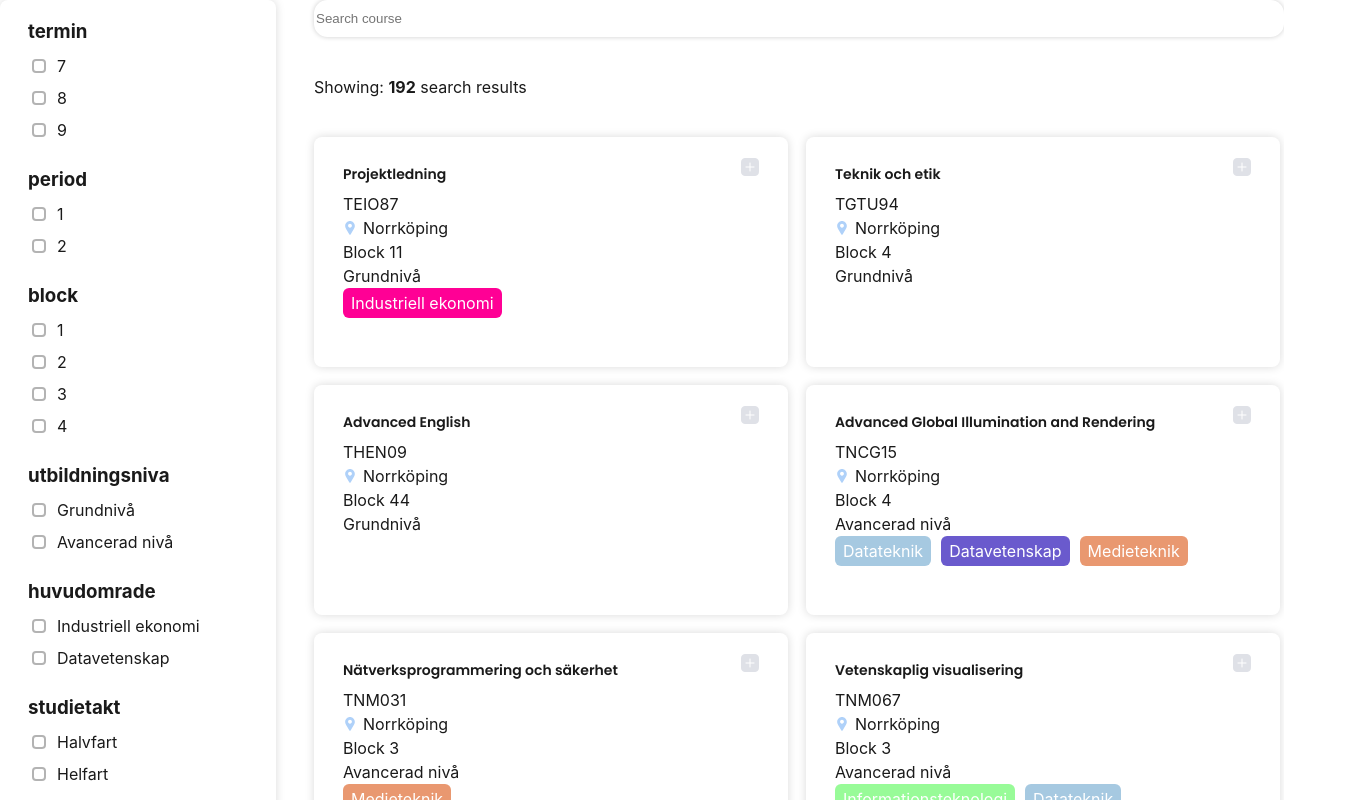
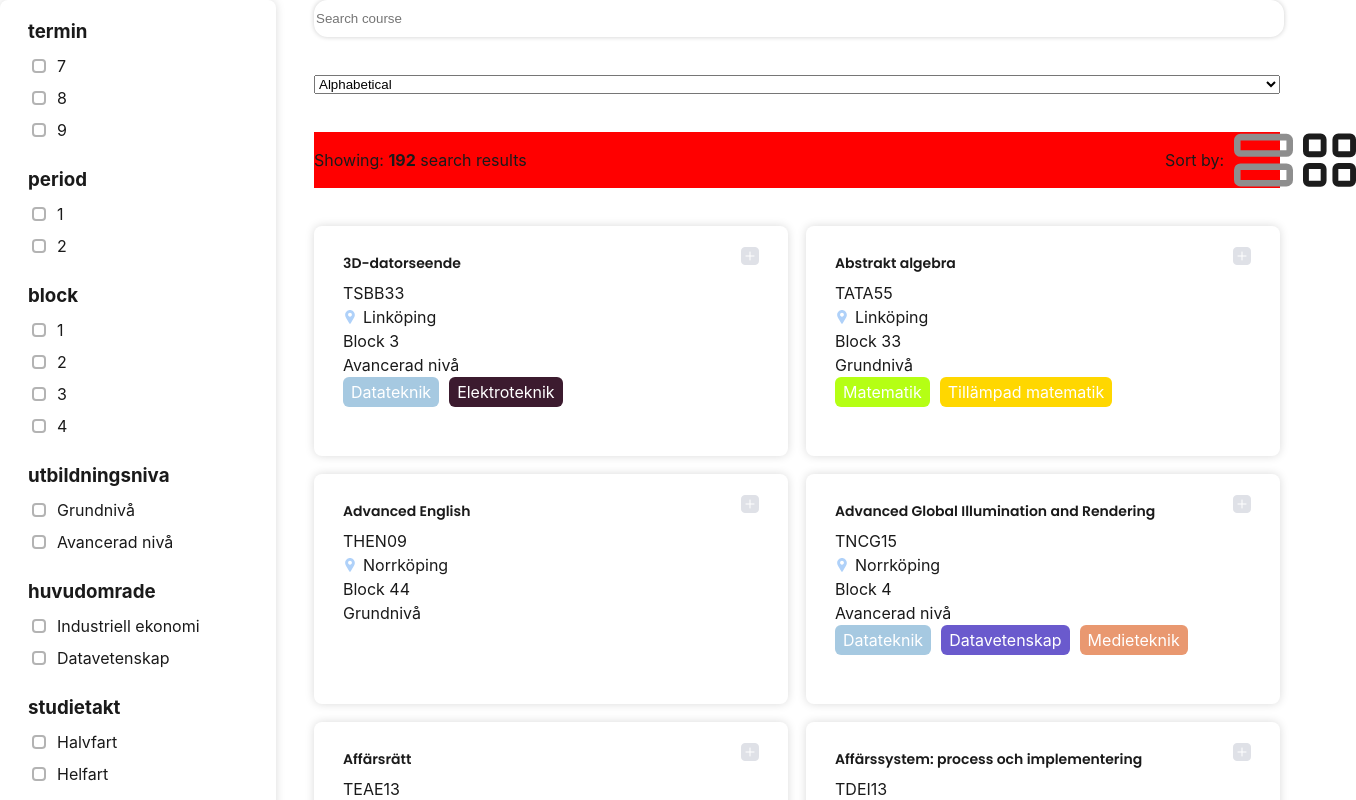
Before and after one commit to filipbagen/course-finder, a React (Vite) app: page / in a window 1280 px wide. Shown: the top 800 px of the page, 1356 px wide, since content can reach past the window. Built offline with nearby package versions, Linux system fonts and the light colour scheme.

Commit message:
Added sorting property

```diff
--- a/src/App.jsx
+++ b/src/App.jsx
@@ -9,6 +9,7 @@ import CourseList from './components/CourseList';
 import filterCourses from './components/filterCourses';
 import SearchComponent from './components/SearchComponent';
 import FilterPanelComponent from './components/FilterPanelComponent';
+import SortingOptions from './components/SortingOptions';
 
 // styled
 const Container = styled.div`
@@ -31,162 +32,39 @@ const Test = styled.div`
   top: 0;
 `;
 
-/**
+const App = () => {
+  // functions
+  const sortCourses = (courses, sortCriteria) => {
+    // Make a shallow copy of the courses array to sort
+    let sortedCourses = [...courses];
 
-const App = () => {
-  // NEW
-  const matchText = (course) => {
-    const text = searchString.toLowerCase();
-    // Add any other course properties you want to search within
-    return (
-      course.kursnamn.toLowerCase().includes(text) ||
-      course.kurskod.toLowerCase().includes(text)
-    );
+    switch (sortCriteria) {
+      case 'Alphabetical':
+        sortedCourses.sort((a, b) => a.kursnamn.localeCompare(b.kursnamn));
+        break;
+
+      case 'ReverseAlphabetical':
+        sortedCourses.sort((a, b) => b.kursnamn.localeCompare(a.kursnamn));
+        break;
+
+      case 'Course Coode':
+        sortedCourses.sort((a, b) => a.kurskod.localeCompare(b.kurskod));
+        break;
+
+      case 'Course Code Reverse':
+        sortedCourses.sort((a, b) => b.kurskod.localeCompare(a.kurskod));
+        break;
+
+      default:
+        break;
+    }
+
+    return sortedCourses;
   };
 
-  // NEW
-  const [searchString, setSearchString] = useState('');
-
-  // Define all your filter types and their possible values
-  const filterOptions = {
-    termin: ['7', '8', '9'],
-    period: ['1', '2'],
-    block: ['1', '2', '3', '4'],
-    utbildningsniva: ['Grundnivå', 'Avancerad nivå'],
-    huvudomrade: ['Industriell ekonomi', 'Datavetenskap'],
-    studietakt: ['Halvfart', 'Helfart'],
-    ort: ['Norrköping', 'Linköping'],
-    // ... add new filter types here
-  };
-
-  // Create a state object that will hold the selected values for each filter type
-  const [selectedFilters, setSelectedFilters] = useState(
-    Object.keys(filterOptions).reduce((acc, filterType) => {
-      acc[filterType] = [];
-      return acc;
-    }, {})
-  );
-
-  const handleFilterChange = (filterType) => (event) => {
-    const value = event.target.value;
-    setSelectedFilters((currentFilters) => {
-      const updatedFilters = currentFilters[filterType].includes(value)
-        ? currentFilters[filterType].filter((item) => item !== value)
-        : [...currentFilters[filterType], value];
-
-      return { ...currentFilters, [filterType]: updatedFilters };
-    });
-  };
-
-  // NEW
-  const TextInput = (event) => {
-    setSearchString(event.target.value);
-  };
-
-  // NEW
-  const getFilteredCourses = () => {
-    // First apply the filters from the filter panel
-    const coursesAfterFilter = DB.filter((course) =>
-      Object.entries(selectedFilters).every(
-        ([filterType, filterValues]) =>
-          filterValues.length === 0 ||
-          filterValues.some((value) => course[filterType]?.includes(value))
-      )
-    );
-
-    // Then apply the text search on the results of the filters
-    // NEW
-    return searchString
-      ? coursesAfterFilter.filter(matchText)
-      : coursesAfterFilter;
-  };
-
-  // Call getFilteredCourses() to get the final list of courses to display
-  const filteredCourses = getFilteredCourses();
-
-  return (
-    <>
-      <Container>
-        <FilterPanel>
-          <Filter
-            title="Semester"
-            filterType="termin"
-            filterValues={filterOptions.termin}
-            handleFilterChange={handleFilterChange('termin')}
-            selectedValues={selectedFilters.termin}
-          />
-
-          <Filter
-            title="Period"
-            filterType="period"
-            filterValues={filterOptions.period}
-            handleFilterChange={handleFilterChange('period')}
-            selectedValues={selectedFilters.period}
-          />
-
-          <Filter
-            title="Block"
-            filterType="block"
-            filterValues={filterOptions.block}
-            handleFilterChange={handleFilterChange('block')}
-            selectedValues={selectedFilters.block}
-          />
-
-          <Filter
-            title="Level"
-            filterType="utbildningsniva"
-            filterValues={filterOptions.utbildningsniva}
-            handleFilterChange={handleFilterChange('utbildningsniva')}
-            selectedValues={selectedFilters.utbildningsniva}
-          />
-
-          <Filter
-            title="Study Pace"
-            filterType="studietakt"
-            filterValues={filterOptions.studietakt}
-            handleFilterChange={handleFilterChange('studietakt')}
-            selectedValues={selectedFilters.studietakt}
-          />
-
-          <Filter
-            title="Field of Study"
-            filterType="huvudomrade"
-            filterValues={filterOptions.huvudomrade}
-            handleFilterChange={handleFilterChange('huvudomrade')}
-            selectedValues={selectedFilters.huvudomrade}
-          />
-
-          <Filter
-            title="Location"
-            filterType="ort"
-            filterValues={filterOptions.ort}
-            handleFilterChange={handleFilterChange('ort')}
-            selectedValues={selectedFilters.ort}
-          />
-
-        </FilterPanel>
-
-        <InputDiv>
-          <Input onChange={TextInput} placeholder="Search course..." />
-        </InputDiv>
-
-        <Courses>
-          {filteredCourses.map((course) => (
-            <CourseBlock key={course.kurskod} course={course} />
-          ))}
-        </Courses>
-      </Container>
-    </>
-  );
-};
-
-export default App;
-
-*/
-
-const App = () => {
   const [searchString, setSearchString] = useState('');
   const [selectedFilters, setSelectedFilters] = useState({}); // assume initial state is set
+  const [sortCriteria, setSortCriteria] = useState('Alphabetical'); // default sorting criteria
 
   // ... Assume all the handler functions and other logic are here
   const filterOptions = {
@@ -233,6 +111,7 @@ const App = () => {
 
   // Assume this method filters the DB based on searchString and selectedFilters
   const filteredCourses = filterCourses(DB, searchString, selectedFilters);
+  const sortedCourses = sortCourses(filteredCourses, sortCriteria);
 
   return (
     <>
@@ -247,7 +126,8 @@ const App = () => {
 
         <SearchCourseSection>
           <SearchComponent onSearchChange={handleSearchChange} />
-          <CourseList courses={filteredCourses} />
+          <SortingOptions onSortCriteriaChange={setSortCriteria} />
+          <CourseList courses={filteredCourses && sortedCourses} />
         </SearchCourseSection>
       </Container>
     </>
--- a/src/components/CourseList.jsx
+++ b/src/components/CourseList.jsx
@@ -1,8 +1,9 @@
-import React from 'react';
+import React, { useState } from 'react';
 import styled from 'styled-components';
 
 // components
 import CourseBlock from './CourseBlock';
+import SortingOptions from './SortingOptions';
 
 const Courses = styled.div`
   display: flex;
@@ -14,16 +15,44 @@ const Courses = styled.div`
 `;
 
 const SearchResults = styled.div`
+  display: flex;
+  justify-content: space-between;
   margin: 0;
+
+  background-color: red;
+`;
+
+const CourseView = styled.div`
+  display: flex;
+  gap: 10px;
+`;
+
+const SortContainer = styled.div`
+  display: flex;
+  gap: 10px;
 `;
 
 const CourseList = ({ courses }) => {
-  console.log(typeof courses);
+  const [sortCriteria, setSortCriteria] = useState('Alphabetical'); // default sorting criteria
 
   return (
     <>
       <SearchResults>
-        Showing: <strong>{Object.keys(courses).length}</strong> search results
+        <p>
+          Showing: <strong>{Object.keys(courses).length}</strong> search results
+        </p>
+
+        <SortContainer>
+          <div>
+            <p>Sort by:</p>
+            {/* <SortingOptions onSortCriteriaChange={setSortCriteria} /> */}
+          </div>
+
+          <CourseView>
+            <img src="public/img/list_view.svg" alt="" />
+            <img src="public/img/grid_view.svg" alt="" />
+          </CourseView>
+        </SortContainer>
       </SearchResults>
 
       <Courses>
--- a/src/components/FilterCourses.jsx
+++ b/src/components/FilterCourses.jsx
@@ -1,5 +1,3 @@
-import React from 'react';
-
 const filterCourses = (courses, searchString, selectedFilters) => {
   const searchLower = searchString.toLowerCase();
 
--- /dev/null
+++ b/src/components/SortingOptions.jsx
@@ -0,0 +1,19 @@
+import React from 'react';
+
+const SortingOptions = ({ onSortCriteriaChange }) => {
+  return (
+    <select
+      onChange={(e) => onSortCriteriaChange(e.target.value)}
+      defaultValue="Alphabetical"
+    >
+      <option value="Alphabetical">Alphabetical</option>
+      <option value="ReverseAlphabetical">Reverse Alphabetical</option>
+      <option value="Course Code">Course Code</option>
+      <option value="Course Code Reverse">Course Code Reverse</option>
+
+      {/* Add more sort options here */}
+    </select>
+  );
+};
+
+export default SortingOptions;
```
Also changed, not shown: public/img/grid_view.svg (added), public/img/list_view.svg (added).
